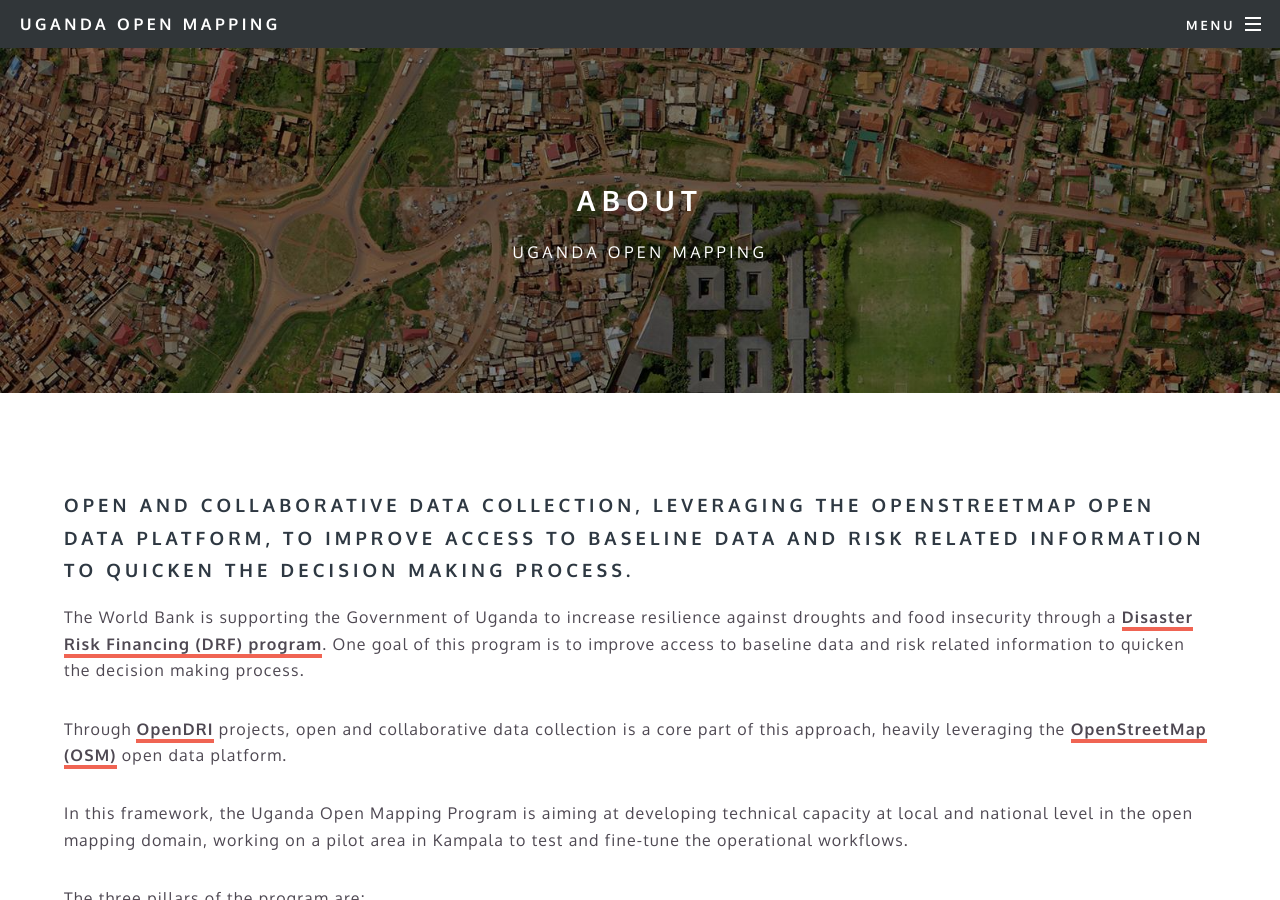
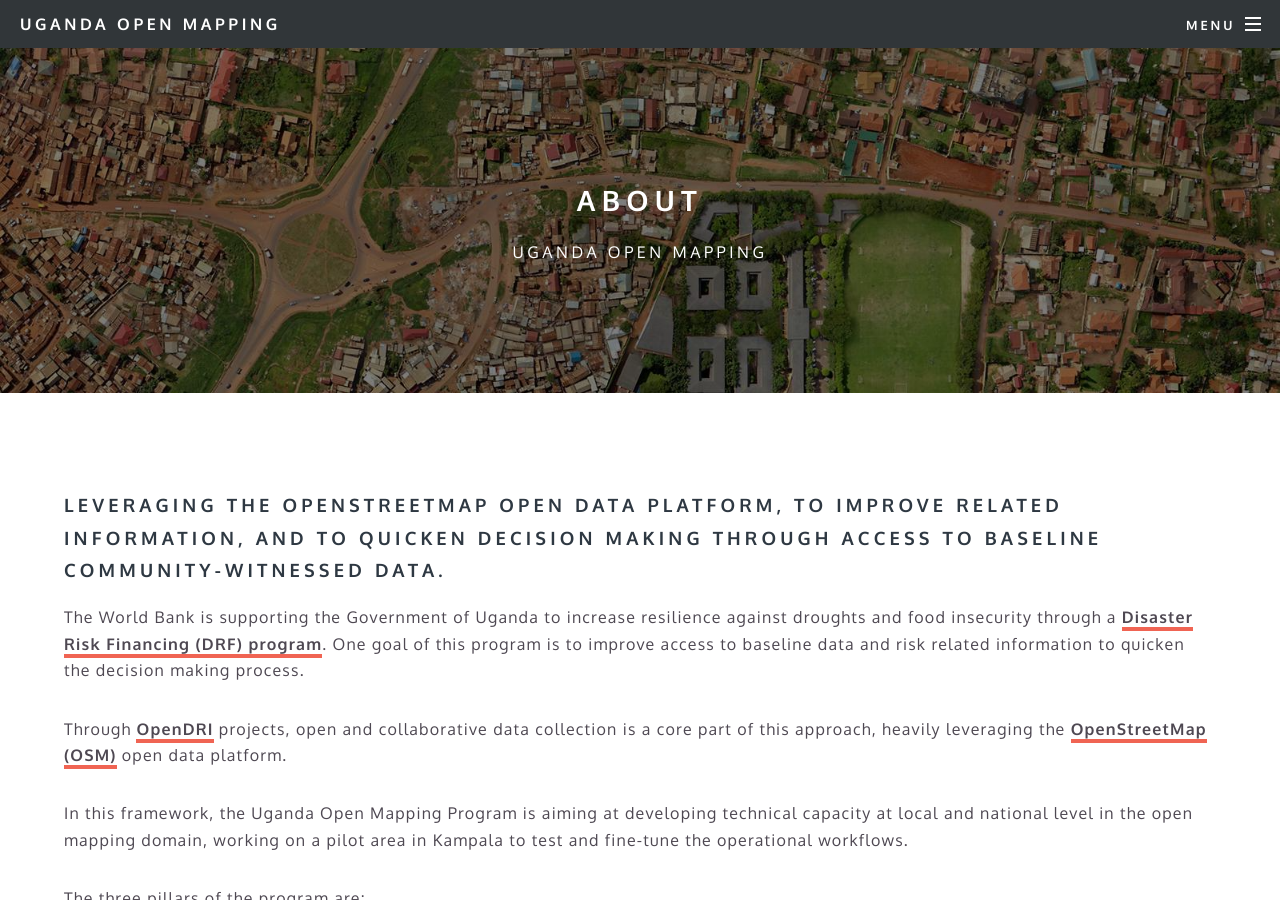
Before and after one commit to UgandaOpenMapping/ugandaopenmapping.github.io, a Jekyll site: the page built from about.html, in a window 1280 px wide and 900 px high. Built offline with Jekyll 4.4.1, drawn with Linux system fonts in a browser that asks for light colours.

Commit message:
Update text

```diff
--- a/_config.yml
+++ b/_config.yml
@@ -4,7 +4,7 @@
 # Site settings
 title: Uganda Open Mapping
 description: |
-  Strengthen resilience and improve coping strategies in Uganda
+  Strengthening disaster resilience in Uganda<br> through community collaborations<br> and open digital street-mapping tools
 owner: Uganda Open Mapping Program # or company name
 first_published: 2018 # if migrating another site, the year of your first publish
 email: your-email@domain.com
--- a/about.html
+++ b/about.html
@@ -2,7 +2,7 @@
 layout: page
 title: About
 ---
-	<h3>Open and collaborative data collection, leveraging the OpenStreetMap open data platform, to improve access to baseline data and risk related information to quicken the decision making process.</h3>
+	<h3>Leveraging the OpenStreetMap open data platform, to improve related information, and to quicken decision making through access to baseline community-witnessed data.</h3>
 	<p>The World Bank is supporting the Government of Uganda to increase resilience against droughts and food insecurity through a <a href="http://www.worldbank.org/en/programs/disaster-risk-financing-and-insurance-program">Disaster Risk Financing (DRF) program</a>. One goal of this program is to improve access to baseline data and risk related information to quicken the decision making process.</p>
 	<p>Through <a href="https://opendri.org">OpenDRI</a> projects, open and collaborative data collection is a core part of this approach, heavily leveraging the <a href="https://wiki.openstreetmap.org/wiki/Main_Page">OpenStreetMap (OSM)</a> open data platform.</p>
 	<p>In this framework, the Uganda Open Mapping Program is aiming at developing technical capacity at local and national level in the open mapping domain, working on a pilot area in Kampala to test and fine-tune the operational workflows.</p>
--- a/index.html
+++ b/index.html
@@ -17,7 +17,7 @@ layout: landing
 					<section id="one" class="wrapper style1 special">
 						<div class="inner">
 							<header class="major">
-								<h2>Open and collaborative data collection<br>leveraging the OpenStreetMap (OSM) open data platform</h2>
+								<h2>Helping Uganda’s communities to identify and reducing real disaster risks in resource-poor Central/East Africa through open and collaborative data collection</h2>
 							</header>
 							<ul class="logos">
 								<li><img src="images/ithaca-logo-white.png"></li>
```
